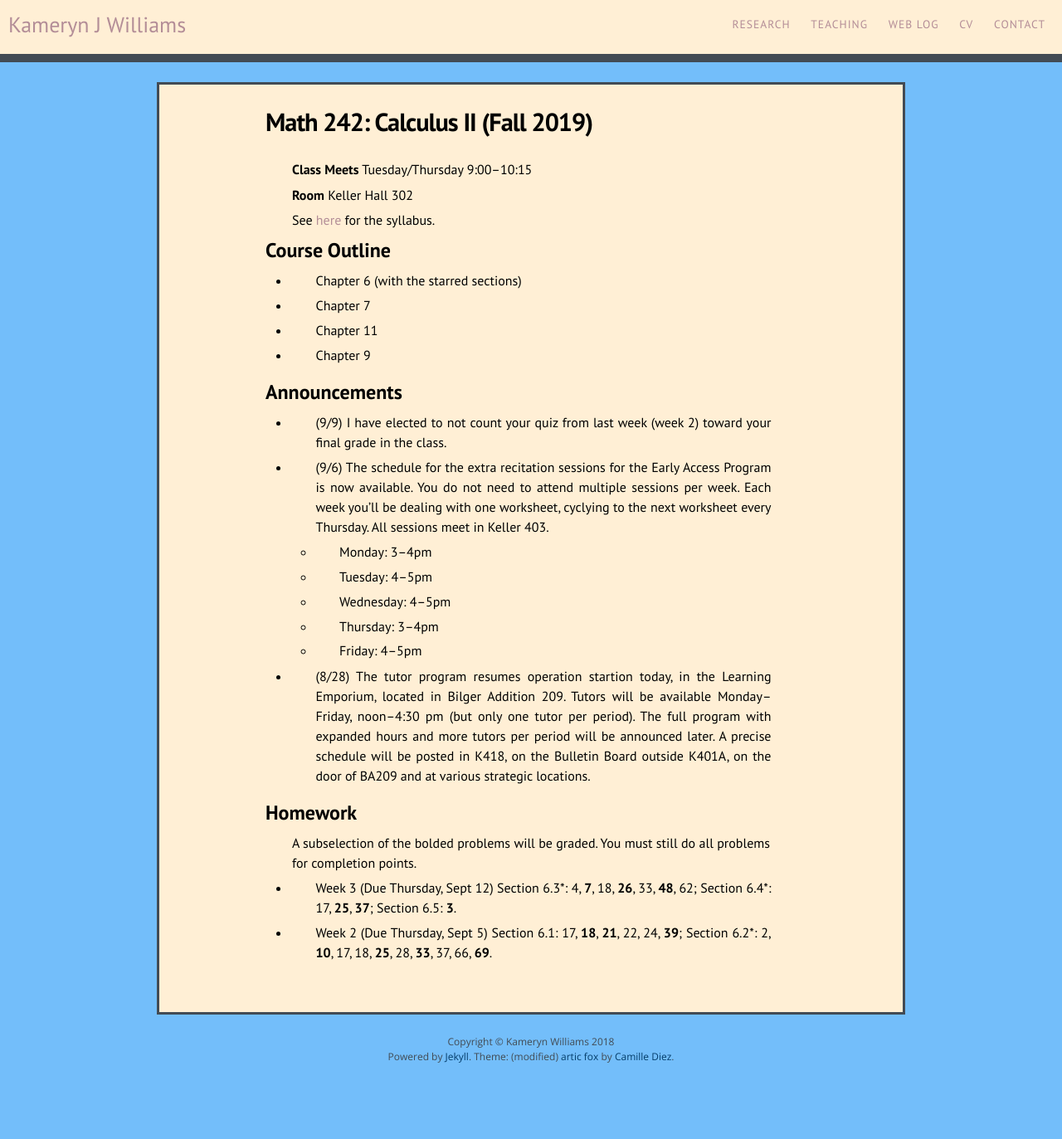
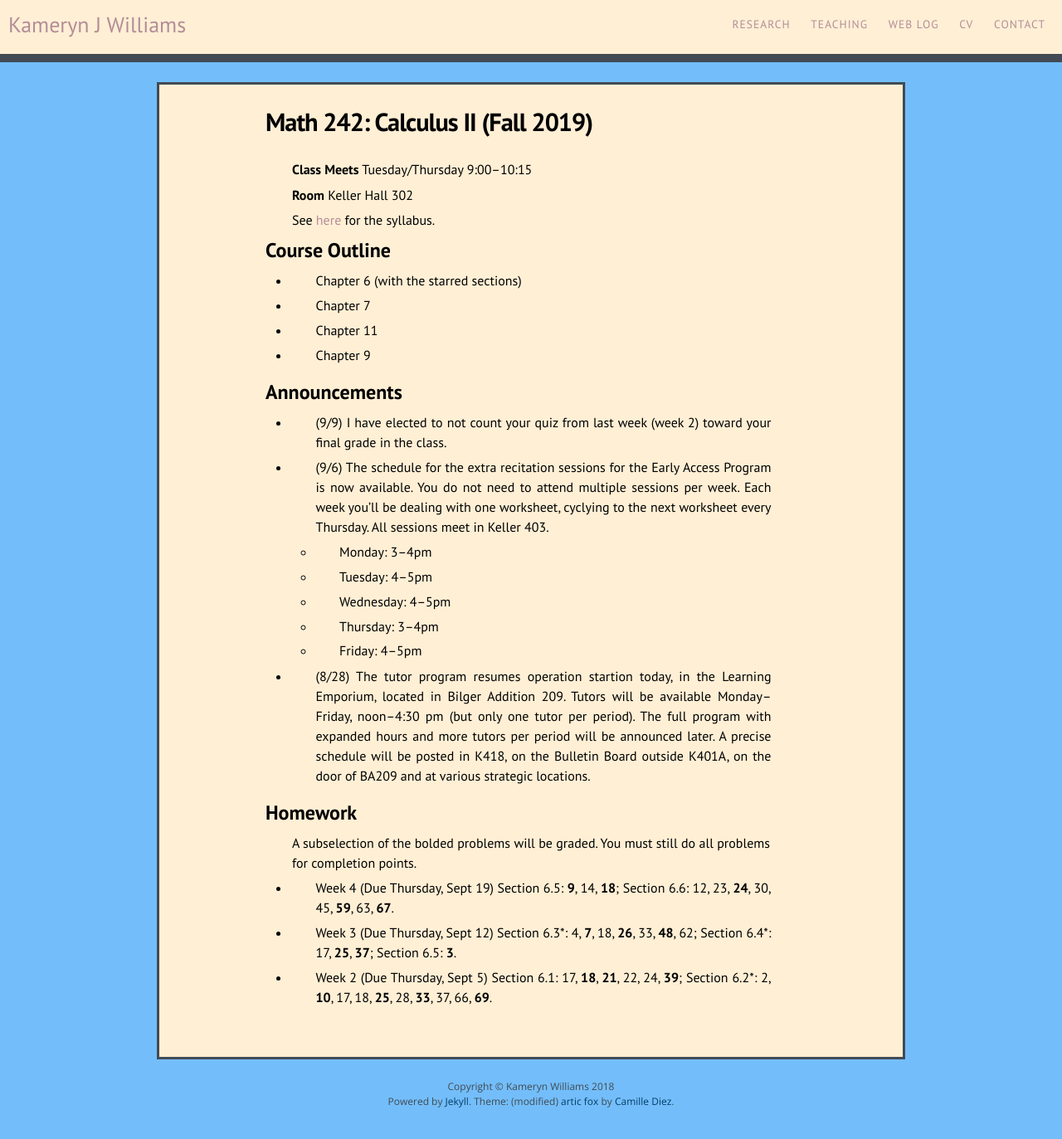
Before and after one commit to kamerynjw/kamerynjw.github.io, a Jekyll site: the page built from teaching/2019/math242.md, in a window 1280 px wide. Shown: the whole page at 83% size. Built offline with Jekyll 4.4.1, drawn with Linux system fonts in a browser that asks for light colours; nearby versions of some CDN libraries; before the commit the page ends 1319 px from its top, so only the background shows below that.

Commit message:
week 4 hmw

```diff
--- a/teaching/2019/math242.md
+++ b/teaching/2019/math242.md
@@ -49,6 +49,8 @@ Homework
 
 A subselection of the bolded problems will be graded. You must still do all problems for completion points.
 
+* Week 4 (Due Thursday, Sept 19) Section 6.5: **9**, 14, **18**; Section 6.6: 12, 23, **24**, 30, 45, **59**, 63, **67**.
+
 * Week 3 (Due Thursday, Sept 12) Section 6.3\*: 4, **7**, 18, **26**, 33, **48**, 62; Section 6.4\*: 17, **25**, **37**; Section 6.5: **3**.
 
 * Week 2 (Due Thursday, Sept 5) Section 6.1: 17, **18**, **21**, 22, 24, **39**; Section 6.2\*: 2, **10**, 17, 18, **25**, 28, **33**, 37, 66, **69**.
```
